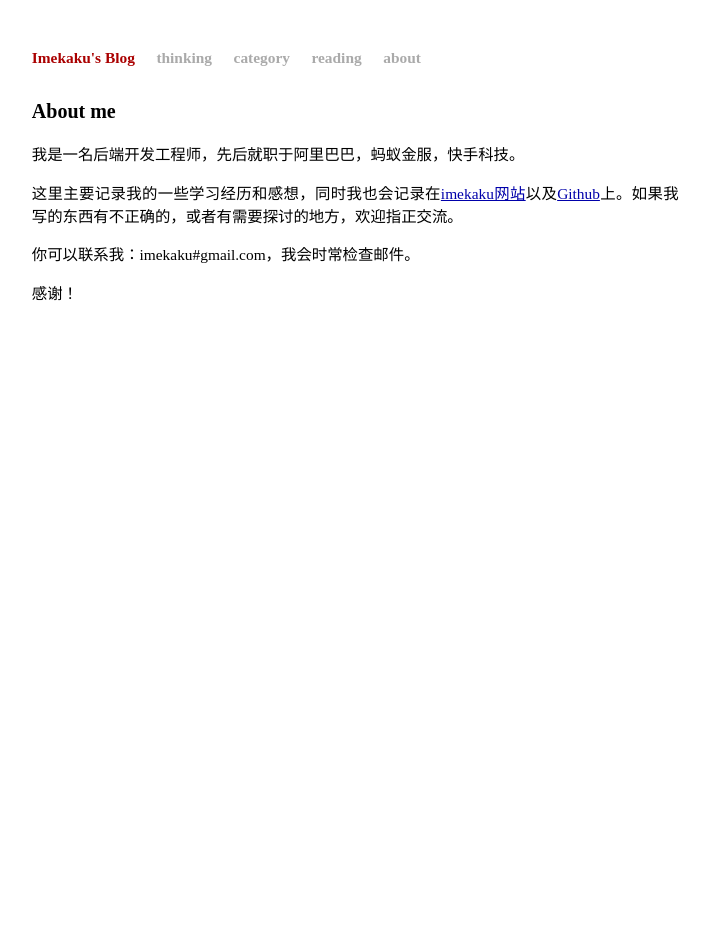
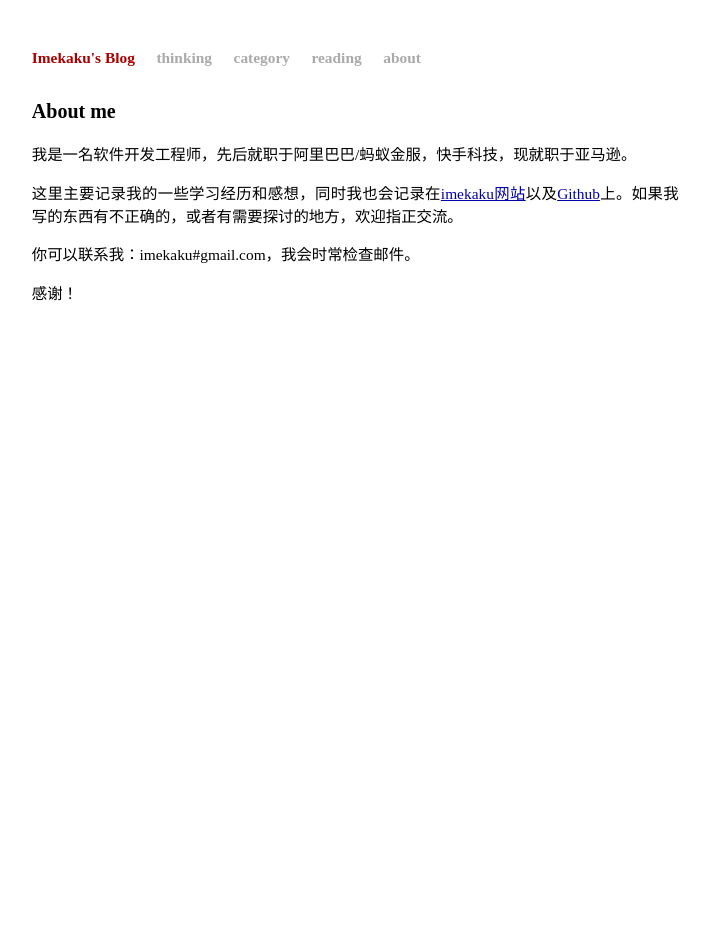
Before and after one commit to imekaku/imekaku.github.io, a Jekyll site: the page built from about/index.html, in a window 1280 px wide. Shown: the whole page, without its empty margins (272-981 px from the left). Built offline with Jekyll 4.4.1, drawn with Linux system fonts in a browser that asks for light colours.

Commit message:
Update about index.html

```diff
--- a/about/index.html
+++ b/about/index.html
@@ -6,7 +6,7 @@ title: About
 <div id="home">
   <h1>About me</h1>
 
-  <p>我是一名后端开发工程师，先后就职于阿里巴巴，蚂蚁金服，快手科技。</p>
+  <p>我是一名软件开发工程师，先后就职于阿里巴巴/蚂蚁金服，快手科技，现就职于亚马逊。</p>
 
   <p>这里主要记录我的一些学习经历和感想，同时我也会记录在<a class="extra" href="http://www.imekaku.com">imekaku网站</a>以及<a class="extra" href="https://github.com/imekaku">Github</a>上。如果我写的东西有不正确的，或者有需要探讨的地方，欢迎指正交流。</p>
 
```
